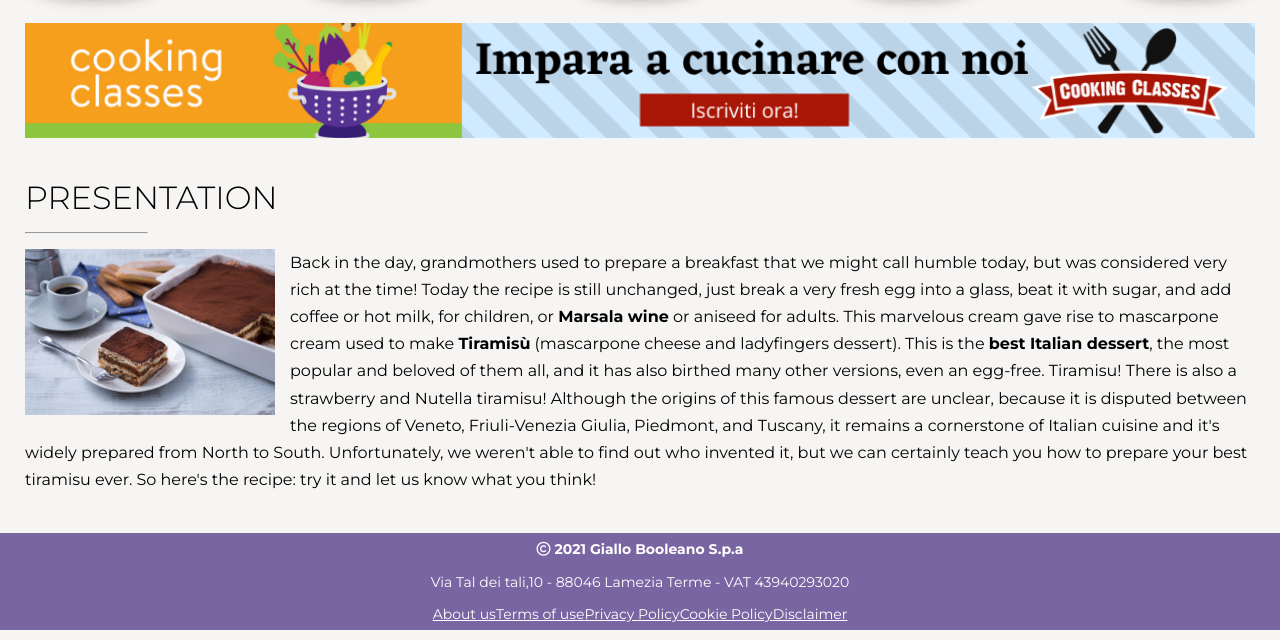
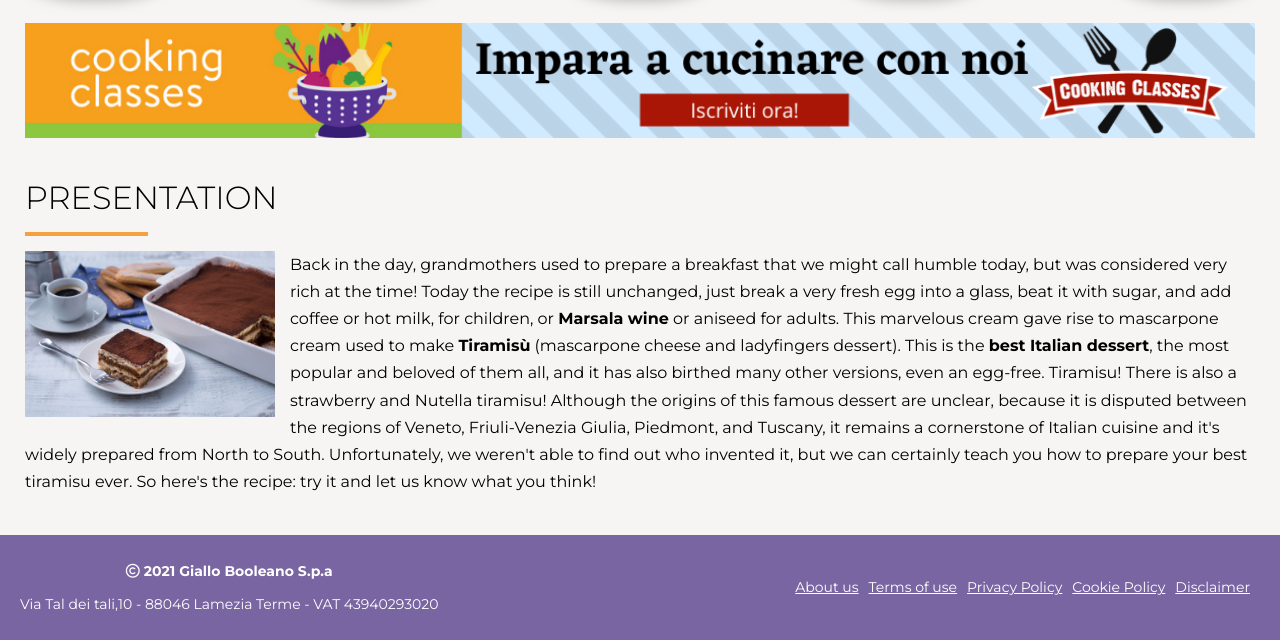
Before and after one commit to Alessandro-Frisone/htmlcss-responsive-layout, a plain HTML site: page index.html in a window 1280 px wide. Shown: the part 725-1365 px from the top of the page. Drawn offline with Linux system fonts and the light colour scheme.

Commit message:
feat: finish footer

```diff
--- a/css/style.css
+++ b/css/style.css
@@ -80,6 +80,7 @@ header{
     top: 0;
     left: 0;
     z-index: 10;
+    box-shadow: rgba(0, 0, 0, 0.35) 0px 5px 15px;
 }
 
 
@@ -149,10 +150,10 @@ img{
 }
 
 .presentation hr{
-   color: #f7a042;
    max-width: 10%;
    margin-top: 15px;
    margin-bottom: 15px;
+   border: 2px solid #f7a042;
 }
 
 .img-tiramisu{
@@ -205,9 +206,17 @@ footer{
     font-size: 14px;
     text-align: center;
     line-height: 2.3em;
+    padding: 20px;
+}
+
+.link-footer{
+    display: flex;
+    justify-content: center;
+    flex-wrap: wrap;
 }
 footer a{
     color: white;
+    margin-right: 10px;
 }
 
 
@@ -271,5 +280,9 @@ footer a{
     .nomi-social{
         display: block;
     }
-
+    footer{
+        display: flex;
+        justify-content: space-between;
+        align-items: center;
+    }
 }
--- a/index.html
+++ b/index.html
@@ -58,8 +58,10 @@
         </section>
     </main>
     <footer>
-        <div><strong><i class="fa-regular fa-copyright"></i> 2021 Giallo Booleano S.p.a</strong> </div>
-        <div>Via Tal dei tali,10 - 88046 Lamezia Terme - VAT 43940293020</div>
+        <div class="info-footer">
+            <div><strong><i class="fa-regular fa-copyright"></i> 2021 Giallo Booleano S.p.a</strong> </div>
+            <div>Via Tal dei tali,10 - 88046 Lamezia Terme - VAT 43940293020</div>
+        </div>
         <div class="link-footer">
             <a href="#">About us</a>
             <a href="#">Terms of use</a>
```
